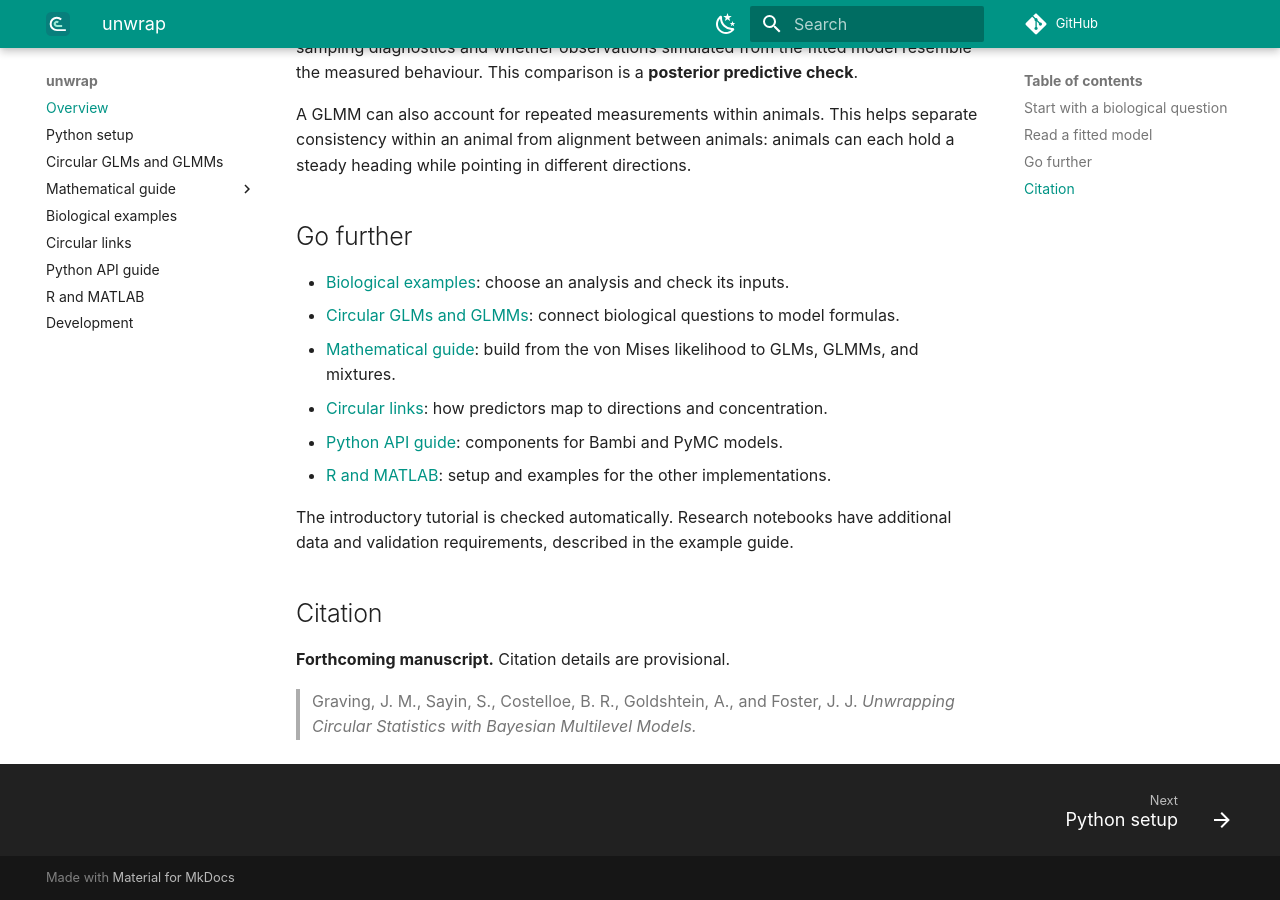
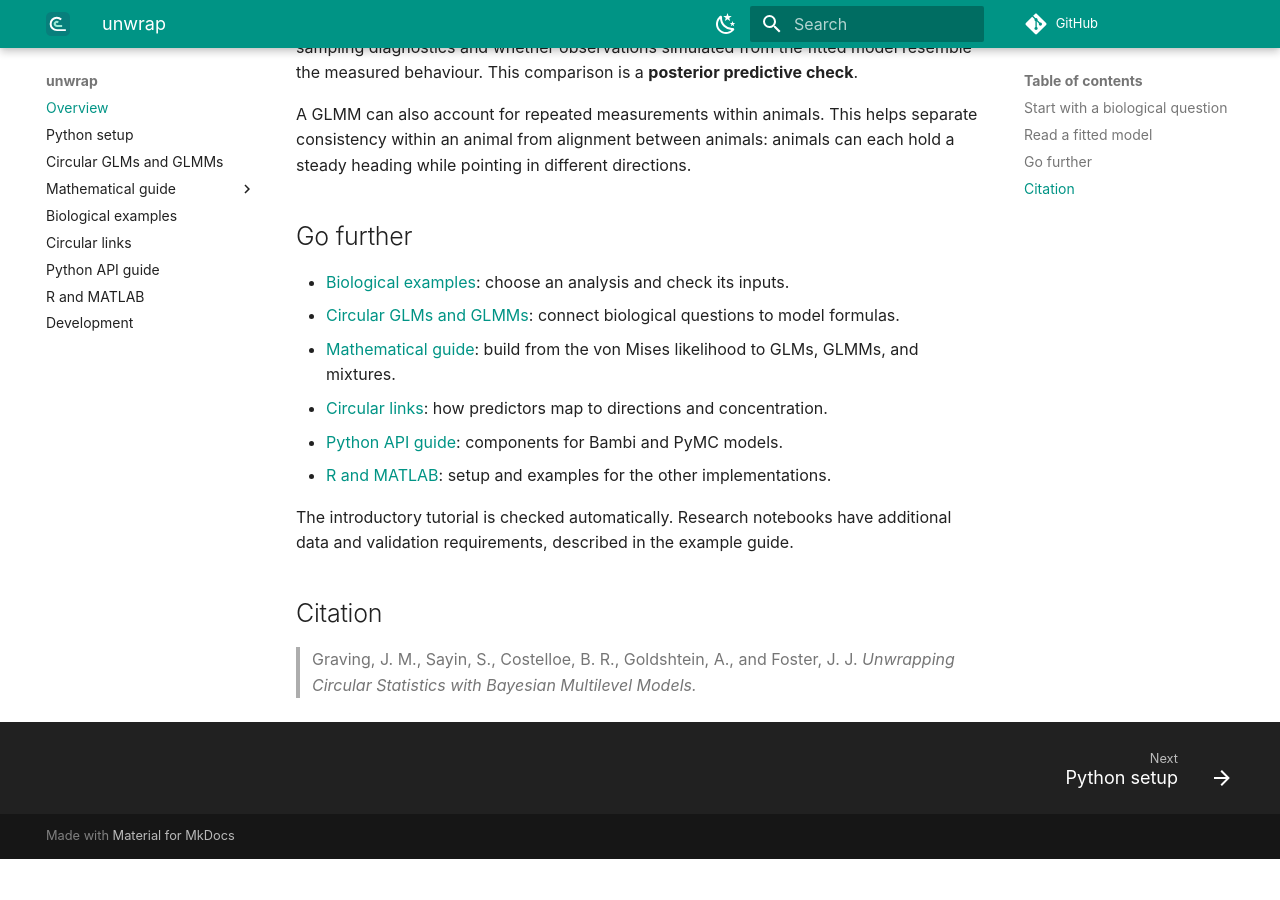
Before and after one commit to jgraving/unwrap, an MkDocs documentation site: the page built from docs/index.md, in a window 1280 px wide and 900 px high, scrolled down 1631 px. Built offline with MkDocs 1.6.1 and Material for MkDocs 9.7.7, drawn with Linux system fonts in a browser that asks for light colours; comment, search, counter and statistics services are not loaded; after the commit the page ends 2490 px from its top, so only the background shows below that.

Commit message:
docs: present the citation without a status label (#26)

```diff
--- a/docs/index.md
+++ b/docs/index.md
@@ -78,7 +78,5 @@ additional data and validation requirements, described in the example guide.
 
 ## Citation
 
-**Forthcoming manuscript.** Citation details are provisional.
-
 > Graving, J. M., Sayin, S., Costelloe, B. R., Goldshtein, A., and Foster, J. J.
 > *Unwrapping Circular Statistics with Bayesian Multilevel Models.*
```
Also changed, not shown: README.md (+0 -2 lines).
